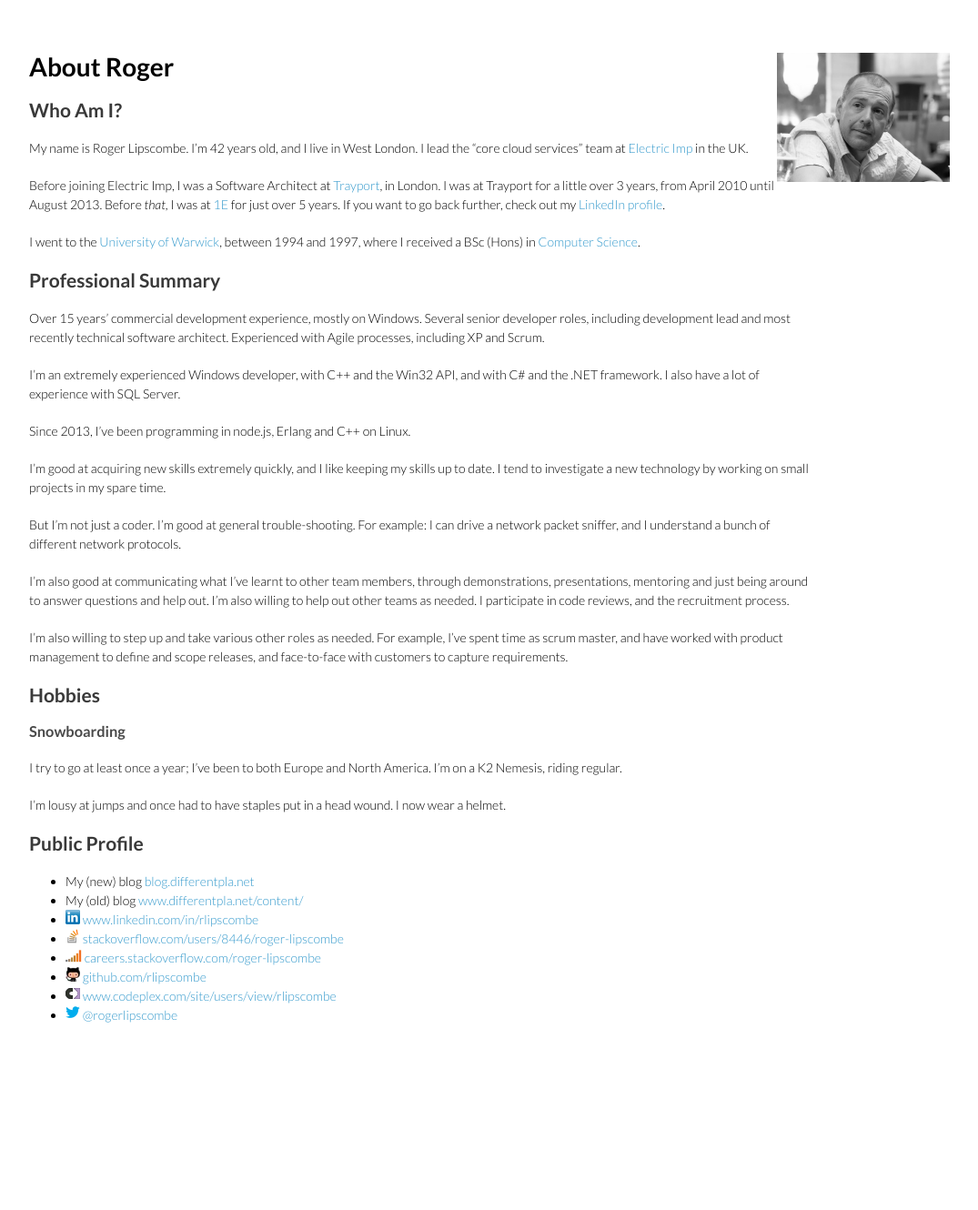
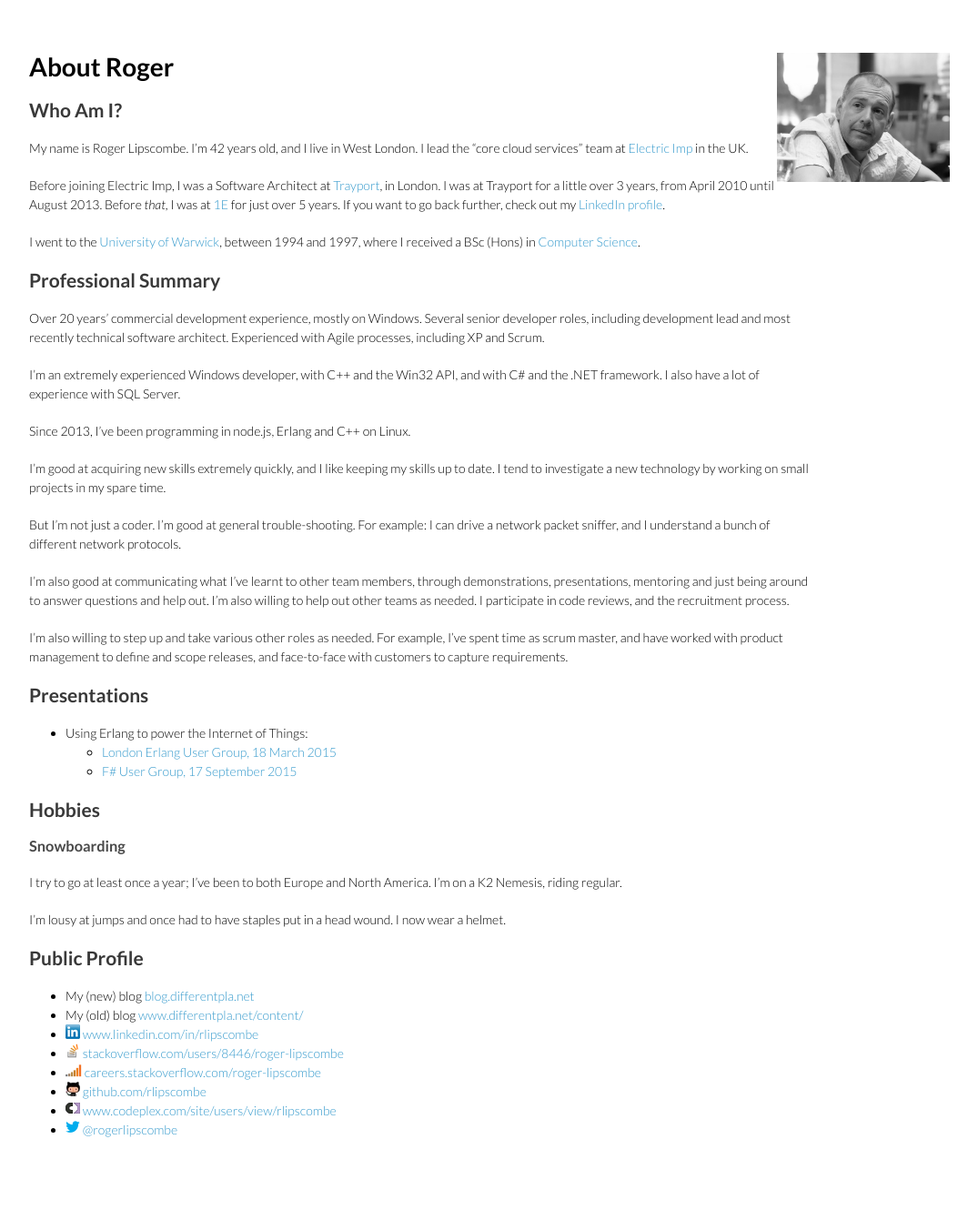
Before and after one commit to rlipscombe/rlipscombe.github.io, a Jekyll site: the page built from index.md, in a window 1280 px wide. Shown: the whole page at 91% size, without its empty margins (178-1253 px from the left). Built offline with Jekyll 4.4.1, drawn with Linux system fonts in a browser that asks for light colours; before the commit the page ends 1204 px from its top, so only the background shows below that.

Commit message:
It's 20 years, thanks; also, add presentation(s)

```diff
--- a/index.md
+++ b/index.md
@@ -22,7 +22,7 @@
 
 ## Professional Summary
 
-Over 15 years' commercial development experience, mostly on Windows. Several
+Over 20 years' commercial development experience, mostly on Windows. Several
 senior developer roles, including development lead and most recently technical
 software architect. Experienced with Agile processes, including XP and Scrum.
 
@@ -50,6 +50,12 @@
 management to define and scope releases, and face-to-face with customers to
 capture requirements.
 
+## Presentations
+
+ - Using Erlang to power the Internet of Things:
+   - [London Erlang User Group, 18 March 2015](https://vimeo.com/124606816)
+   - [F# User Group, 17 September 2015](https://skillsmatter.com/skillscasts/6586-powering-the-internet-of-things)
+
 ## Hobbies
 
 ### Snowboarding
```
